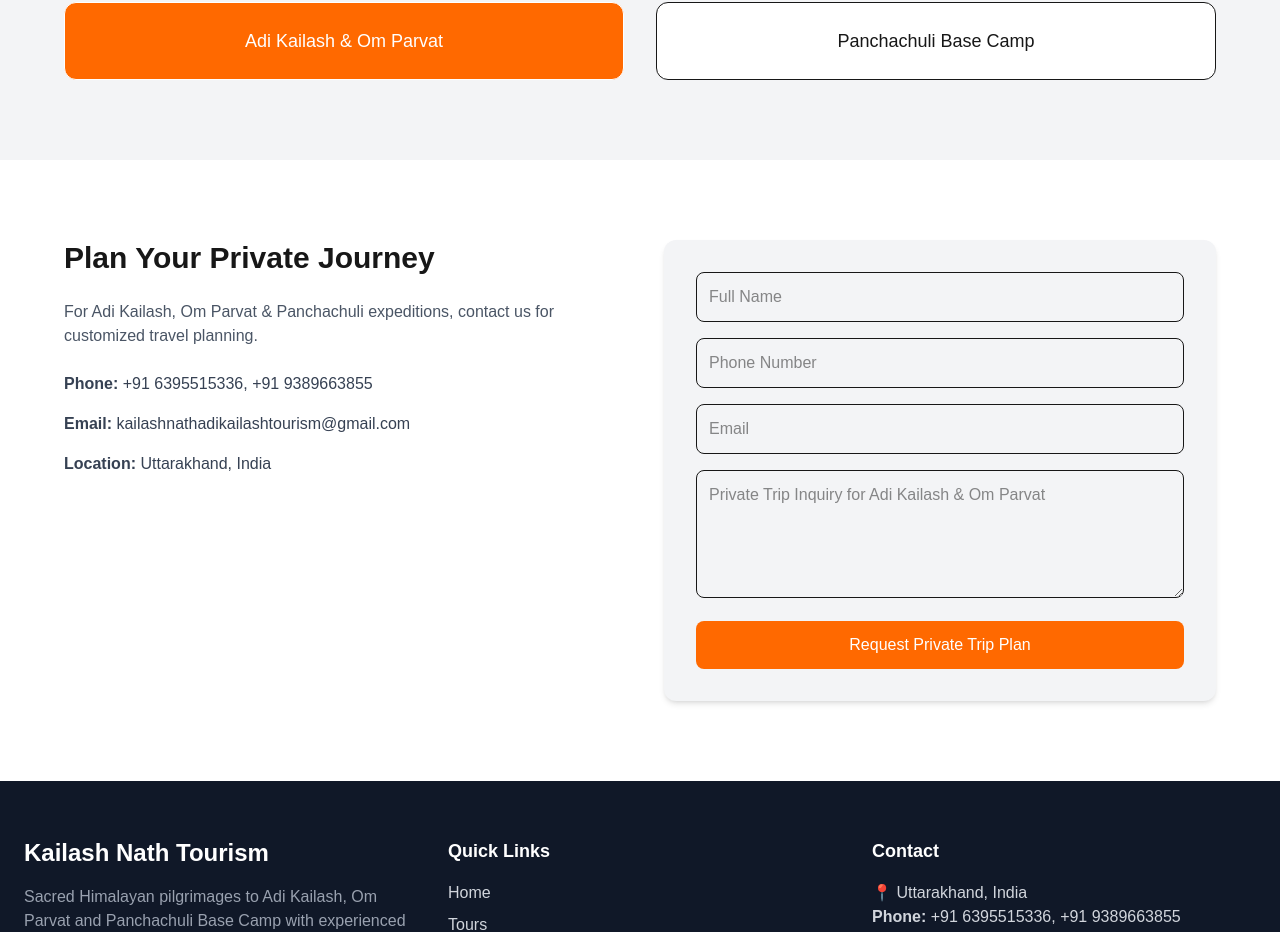
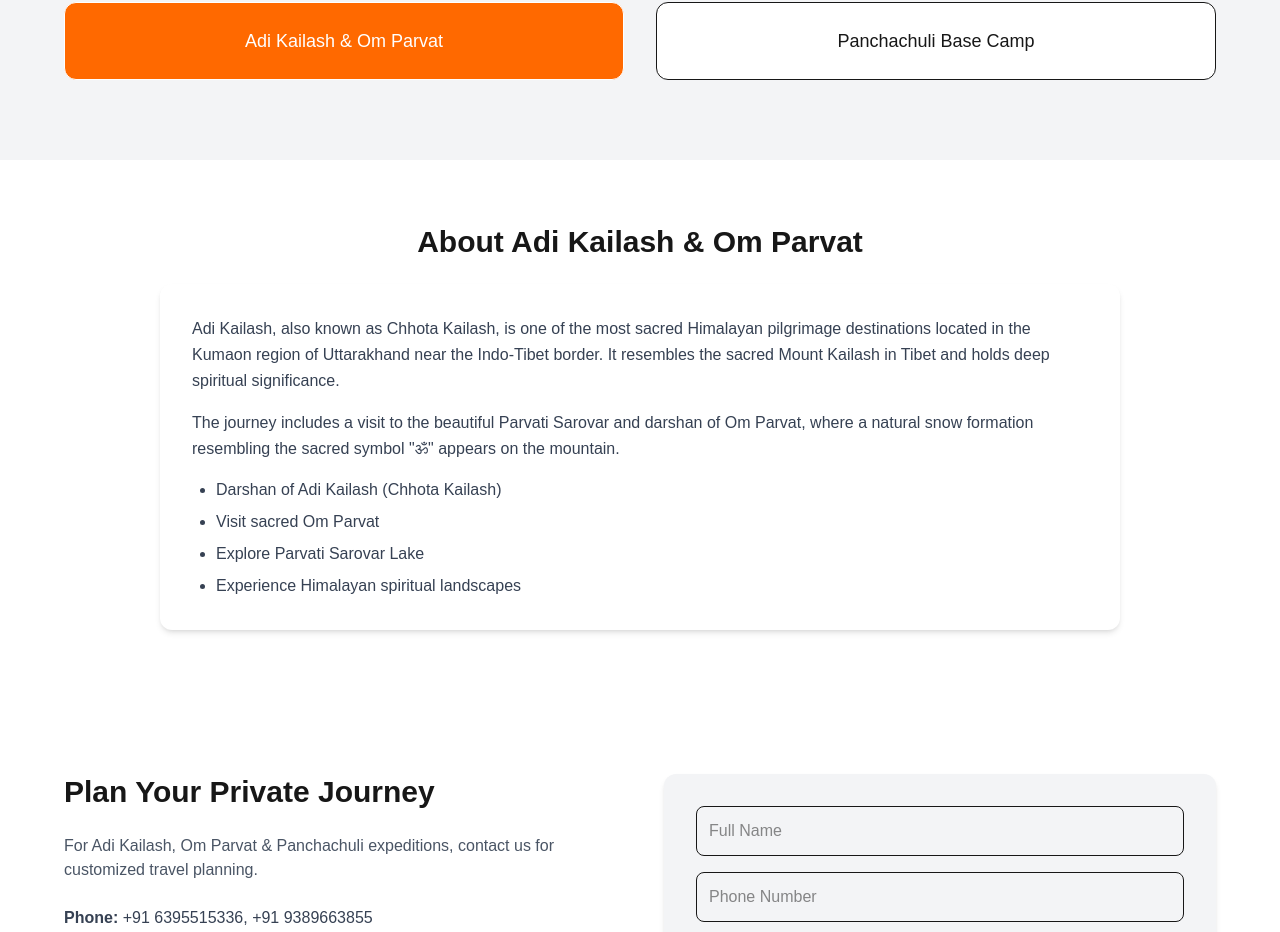
Before and after one commit to gauravranaa/tour-website, a Next.js app: page /private-trip in a window 1280 px wide. Shown: the part 962-1894 px from the top of the page. Built offline with nearby package versions, Linux system fonts and the light colour scheme.

Commit message:
Added EmailJS inquiry forms and updated private trip page

```diff
--- a/app/expeditions/adi-kailash/page.tsx
+++ b/app/expeditions/adi-kailash/page.tsx
@@ -12,30 +12,30 @@
 
   const itineraries: Record<PickupType, string[]> = {
     delhi: [
-      "Day 1: Delhi to Haldwani",
-      "Day 2: Haldwani to Dharchula",
-      "Day 3: Dharchula to Gunji",
-      "Day 4: Adi Kailash Darshan",
-      "Day 5: Om Parvat Visit",
+      "Day 1: Delhi to Pithoragarh ( via - Kainchi Dham,  Chitai Golu, Jageshwar Dham) night hold Pithoragarh",
+      "Day 2: Pithoragarh (Chandak, Monstmanu Visit) to Dharchula (Nepal Visit)  night hold Dharchula ",
+      "Day 3: Dharchula to Gunji (Night hold Gunji)",
+      "Day 4: Gunji to Adi Kailash (Shiv Parvati Temple, Parvati Sarovar, Bheem ki Kheti, Gauri Kund) Night hold Gunji",
+      "Day 5: Gunji to Om Parvat (Kali Mata temple, Vedh Vyas Gufa Visit) and Back to Pithoragarh",
       "Day 6: Return Journey"
     ],
 
     haldwani: [
-      "Day 1: Arrival at Dharchula",
-      "Day 2: Drive to Gunji",
-      "Day 3: Jolingkong Lake & Adi Kailash Darshan",
-      "Day 4: Om Parvat Visit",
+      "Day 1: Haldwani to Dharchula ( via - Kainchi Dham,  Chitai Golu, Jageshwar Dham) night hold Dharchula",
+      "Day 2: Dharchula to Gunji (Night hold Gunji)",
+      "Day 3: Gunji to Adi Kailash (Shiv Parvati Temple, Parvati Sarovar, Bheem ki Kheti, Gauri Kund) Night hold Gunji",
+      "Day 4: Gunji to Om Parvat (Kali Mata temple, Vedh Vyas Gufa Visit) and Back to Pithoragarh",
       "Day 5: Return to Dharchula",
       "Day 6: Departure"
     ],
 
     pithoragarh: [
-      "Day 1: Arrival at Pithoragarh",
-      "Day 2: Drive to Dharchula",
-      "Day 3: Gunji transfer",
-      "Day 4: Adi Kailash Darshan",
-      "Day 5: Om Parvat Visit",
-      "Day 6: Return"
+      "Day 1: Drive to Dharchula (night hold Dharchula)",
+      "Day 2: Dharchula to Gunji (Night hold Gunji)",
+      "Day 3: Gunji to Adi Kailash (Shiv Parvati Temple, Parvati Sarovar, Bheem ki Kheti, Gauri Kund) Night hold Gunji",
+      "Day 4: Gunji to Om Parvat (Kali Mata temple, Vedh Vyas Gufa Visit) and Back to Pithoragarh",
+      "Day 5: Return to Dharchula",
+      "Day 6: Departure"
     ]
   };
 
@@ -116,7 +116,7 @@
 
         {/* ITINERARY */}
         <h2 className="text-3xl font-bold mb-6">
-          Itinerary (6 Days Sample)
+          Itinerary (6 Days Customizable)
         </h2>
 
         <ul className="space-y-4 text-gray-700 mb-16">
--- a/app/private-trip/page.tsx
+++ b/app/private-trip/page.tsx
@@ -125,6 +125,66 @@
         </div>
 
       </section>
+      {/* DESTINATION INFO */}
+<section className="py-16 px-8 max-w-5xl mx-auto">
+
+  <h2 className="text-3xl font-bold mb-6 text-center">
+    About {destination}
+  </h2>
+
+  {destination === "Adi Kailash & Om Parvat" && (
+    <div className="bg-white p-8 rounded-xl shadow-md">
+
+      <p className="text-gray-700 leading-relaxed mb-4">
+        Adi Kailash, also known as Chhota Kailash, is one of the most sacred
+        Himalayan pilgrimage destinations located in the Kumaon region of
+        Uttarakhand near the Indo-Tibet border. It resembles the sacred
+        Mount Kailash in Tibet and holds deep spiritual significance.
+      </p>
+
+      <p className="text-gray-700 leading-relaxed mb-4">
+        The journey includes a visit to the beautiful Parvati Sarovar and
+        darshan of Om Parvat, where a natural snow formation resembling the
+        sacred symbol "ॐ" appears on the mountain.
+      </p>
+
+      <ul className="list-disc pl-6 text-gray-700 mt-4 space-y-2">
+        <li>Darshan of Adi Kailash (Chhota Kailash)</li>
+        <li>Visit sacred Om Parvat</li>
+        <li>Explore Parvati Sarovar Lake</li>
+        <li>Experience Himalayan spiritual landscapes</li>
+      </ul>
+
+    </div>
+  )}
+
+  {destination === "Panchachuli Base Camp" && (
+    <div className="bg-white p-8 rounded-xl shadow-md">
+
+      <p className="text-gray-700 leading-relaxed mb-4">
+        Panchachuli Base Camp Trek is a beautiful Himalayan adventure
+        located in the remote Darma Valley of Uttarakhand. The trek offers
+        breathtaking views of the five Panchachuli peaks and untouched
+        alpine landscapes.
+      </p>
+
+      <p className="text-gray-700 leading-relaxed mb-4">
+        The journey passes through scenic Himalayan villages, pristine
+        rivers, and lush meadows, making it one of the most rewarding
+        trekking experiences in the Kumaon Himalayas.
+      </p>
+
+      <ul className="list-disc pl-6 text-gray-700 mt-4 space-y-2">
+        <li>Views of the majestic Panchachuli Peaks</li>
+        <li>Explore remote Darma Valley</li>
+        <li>Beautiful alpine landscapes</li>
+        <li>Adventure trekking experience</li>
+      </ul>
+
+    </div>
+  )}
+
+</section>
 
 
       {/* INQUIRY FORM */}
```
